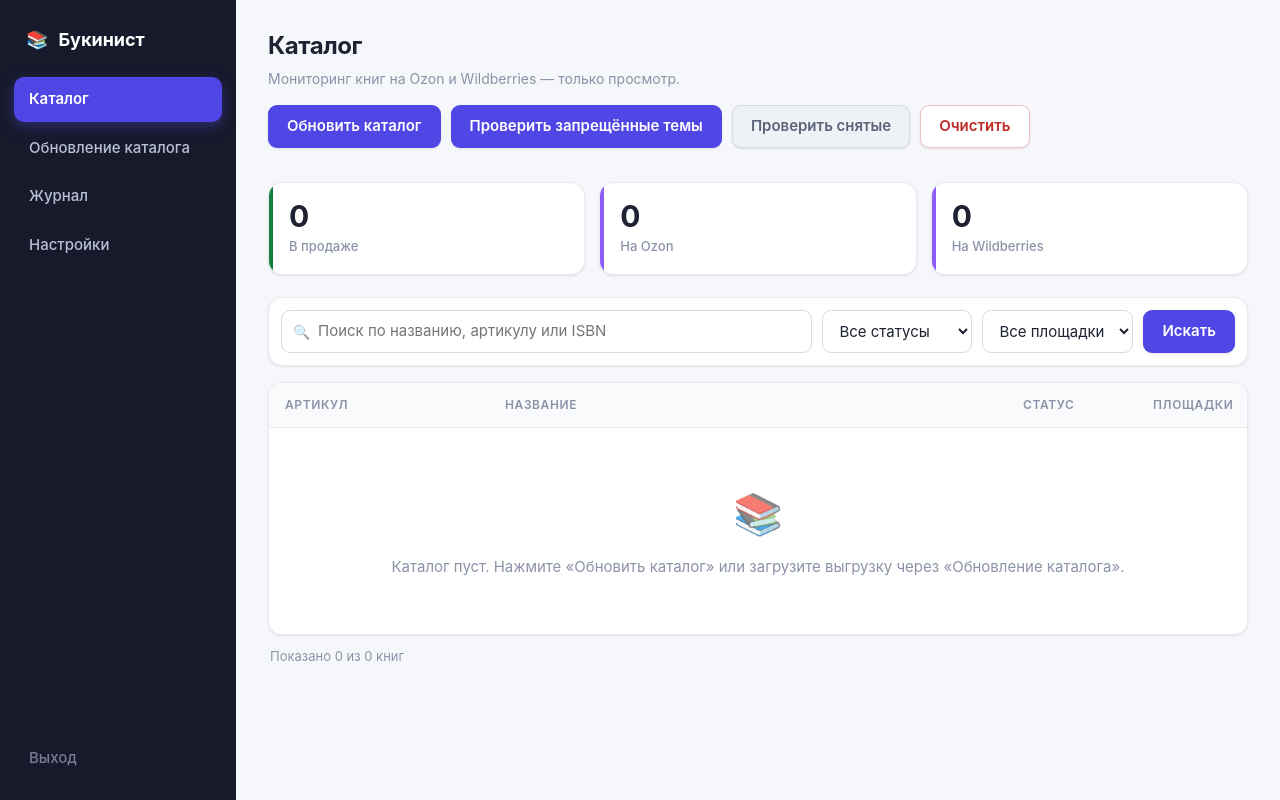
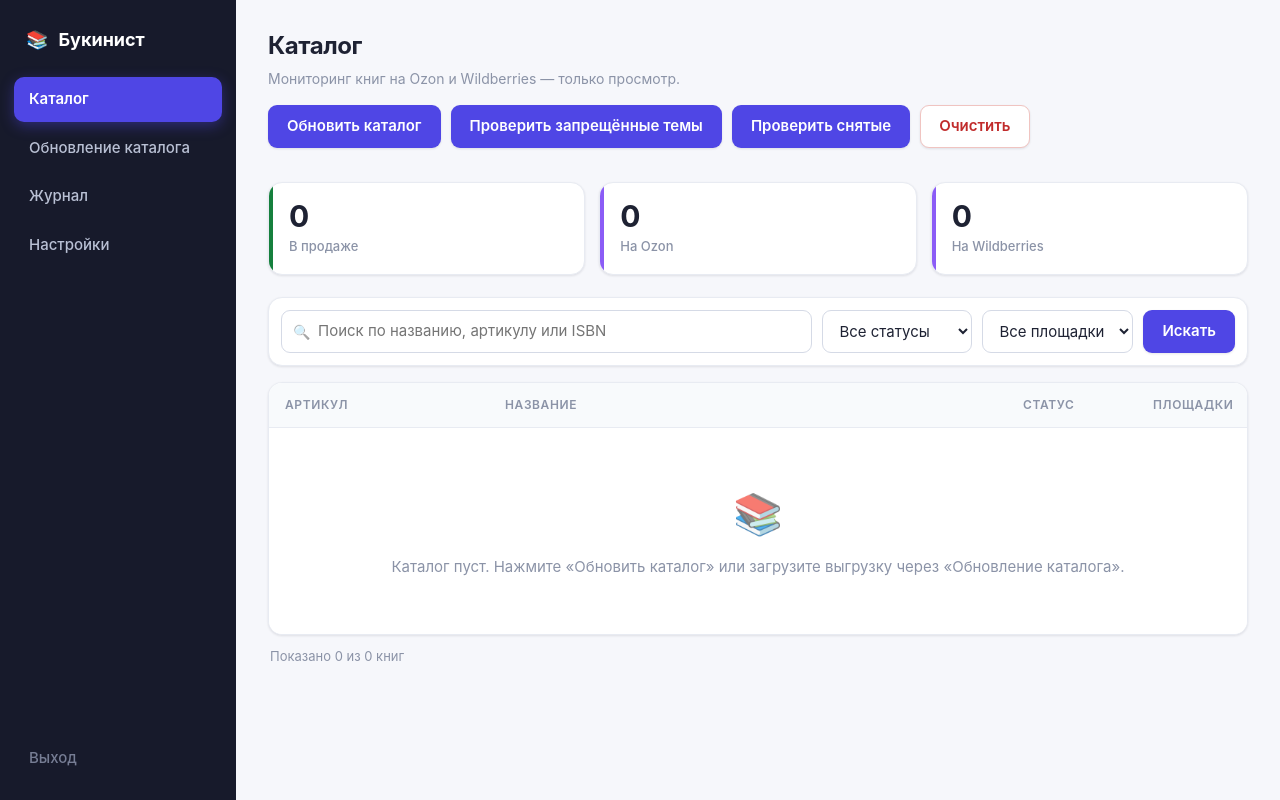
Before and after one commit to kezuo-dev/magaz, a FastAPI app: page / in a window 1280 px wide. Run offline with FastAPI, Linux system fonts and the light colour scheme; the visitor is signed in with stand-in values (Sample User, id 1); parts of the project's set-up code (start-up, migrations or seed data) failed here and were passed over.

Commit message:
Кнопка «Проверить снятые» теперь синяя (как основные)
Co-Authored-By: Claude Fable 5 <noreply@anthropic.com>

```diff
--- a/app/templates/catalog.html
+++ b/app/templates/catalog.html
@@ -8,7 +8,7 @@
   <div class="head-actions">
     <button type="button" id="sync-btn">Обновить каталог</button>
     <button type="button" id="check-forbidden-btn">Проверить запрещённые темы</button>
-    <button type="button" id="reconcile-btn" class="secondary">Проверить снятые</button>
+    <button type="button" id="reconcile-btn">Проверить снятые</button>
     <button type="button" class="ghost-danger" id="wipe-open">Очистить</button>
   </div>
 </div>
```
